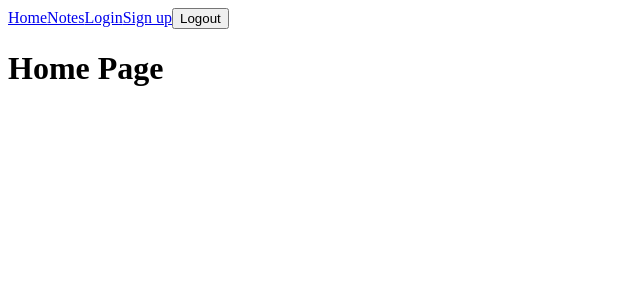
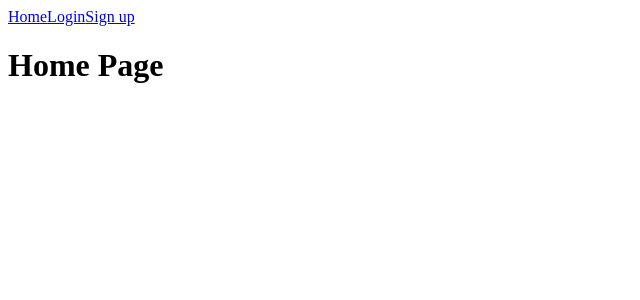
Before and after one commit to BorislavBranimirov/NotePages, a React app in the folder client/: page / in a window 1280 px wide. Shown: the top 300 px of the page, without its empty margins (0-640 px from the left). Built offline with nearby package versions, Linux system fonts and the light colour scheme.

Commit message:
added logged user context and conditional navbar options

```diff
--- a/client/src/App.js
+++ b/client/src/App.js
@@ -1,4 +1,4 @@
-import React from 'react';
+import React, { useEffect, useState } from 'react';
 import { BrowserRouter, Route, Link, Switch } from 'react-router-dom';
 import NavBar from './components/NavBar';
 import Home from './components/Home';
@@ -10,8 +10,21 @@ import CreateNotePage from './components/CreateNotePage';
 import EditNotePage from './components/EditNotePage';
 import NotFound from './components/NotFound';
 
+import UserContext from '../utils/userContext';
+
 const App = () => {
+    const [loggedUser, setLoggedUser] = useState(null);
+
+    useEffect(()=>{
+        const token = localStorage.getItem('accessToken');
+        if(token) {
+            const username = JSON.parse(window.atob(token.split('.')[1])).username;
+            setLoggedUser(username);
+        }
+    }, []);
+
     return (
+        <UserContext.Provider value={{ loggedUser, setLoggedUser }}>
             <BrowserRouter>
                 <div>
                     <NavBar />
@@ -27,6 +40,7 @@ const App = () => {
                     </Switch>
                 </div>
             </BrowserRouter>
+        </UserContext.Provider>
     );
 }
 
--- a/client/src/components/LoginForm.js
+++ b/client/src/components/LoginForm.js
@@ -1,9 +1,24 @@
-import React, { useState } from 'react';
+import React, { useState, useEffect, useContext } from 'react';
+import UserContext from '../../utils/userContext';
 
 const LoginForm = (props) => {
     const [username, setUsername] = useState('');
     const [password, setPassword] = useState('');
     const [errorMessage, setErrorMessage] = useState('');
+    const { loggedUser, setLoggedUser } = useContext(UserContext);
+
+    useEffect(() => {
+        // if user doesn't have an access token and was sent to login page
+        // but user context still hasn't updated, update it
+        if (loggedUser !== null && !localStorage.getItem('accessToken')) {
+            setLoggedUser(null);
+        }
+
+        // if user is logged in, redirect to home page
+        if(localStorage.getItem('accessToken')) {
+            props.history.push('/');
+        }
+    }, []);
 
     const handleChange = (event) => {
         switch (event.target.name) {
@@ -38,6 +53,7 @@ const LoginForm = (props) => {
 
         // save the access token in local storage
         localStorage.setItem('accessToken', resJSON.accessToken);
+        setLoggedUser(username);
         props.history.push('/');
     };
 
--- a/client/src/components/Logout.js
+++ b/client/src/components/Logout.js
@@ -1,12 +1,15 @@
-import React from 'react';
+import React, { useContext } from 'react';
 import { useHistory } from "react-router-dom";
 import { logout } from '../../utils/authUtils';
+import UserContext from '../../utils/userContext';
 
 const Logout = (props) => {
     let history = useHistory();
+    const { setLoggedUser } = useContext(UserContext);
 
     const handleClick = (event) => {
         logout();
+        setLoggedUser(null);
         return history.push('/');
     };
 
--- a/client/src/components/NavBar.js
+++ b/client/src/components/NavBar.js
@@ -1,15 +1,26 @@
-import React from 'react';
+import React, { useContext } from 'react';
 import { Link } from 'react-router-dom';
 import Logout from './Logout';
+import UserContext from '../../utils/userContext';
 
 const NavBar = (props) => {
+    const { loggedUser } = useContext(UserContext);
+
     return (
         <nav className="navbar">
             <Link to={'/'}>Home</Link>
-            <Link to={'/notes'}>Notes</Link>
-            <Link to={'/login'}>Login</Link>
-            <Link to={'/signup'}>Sign up</Link>
-            <Logout />
+            {loggedUser ? (
+                <React.Fragment>
+                    <Link to={'/notes'}>Notes</Link>
+                    <span>{loggedUser}</span>
+                    <Logout />
+                </React.Fragment>
+            ) : (
+                    <React.Fragment>
+                        <Link to={'/login'}>Login</Link>
+                        <Link to={'/signup'}>Sign up</Link>
+                    </React.Fragment>
+                )}
         </nav>
     );
 };
--- a/client/src/components/SignUpForm.js
+++ b/client/src/components/SignUpForm.js
@@ -1,10 +1,17 @@
-import React, { useState } from 'react';
+import React, { useState, useEffect } from 'react';
 
 const SignUpForm = (props) => {
     const [username, setUsername] = useState('');
     const [password, setPassword] = useState('');
     const [confirmPassword, setConfirmPassword] = useState('');
     const [errorMessage, setErrorMessage] = useState('');
+
+    useEffect(() => {
+        // if user is logged in, redirect to home page
+        if(localStorage.getItem('accessToken')) {
+            props.history.push('/');
+        }
+    }, []);
 
     const handleChange = (event) => {
         switch (event.target.name) {
--- /dev/null
+++ b/client/utils/userContext.js
@@ -0,0 +1,8 @@
+import React from 'react';
+
+export const UserContext = React.createContext({
+    loggedUser: null,
+    setLoggedUser: ()=>{}
+});
+
+export default UserContext;
```
Lines whose indentation alone changed are shown as unchanged.
